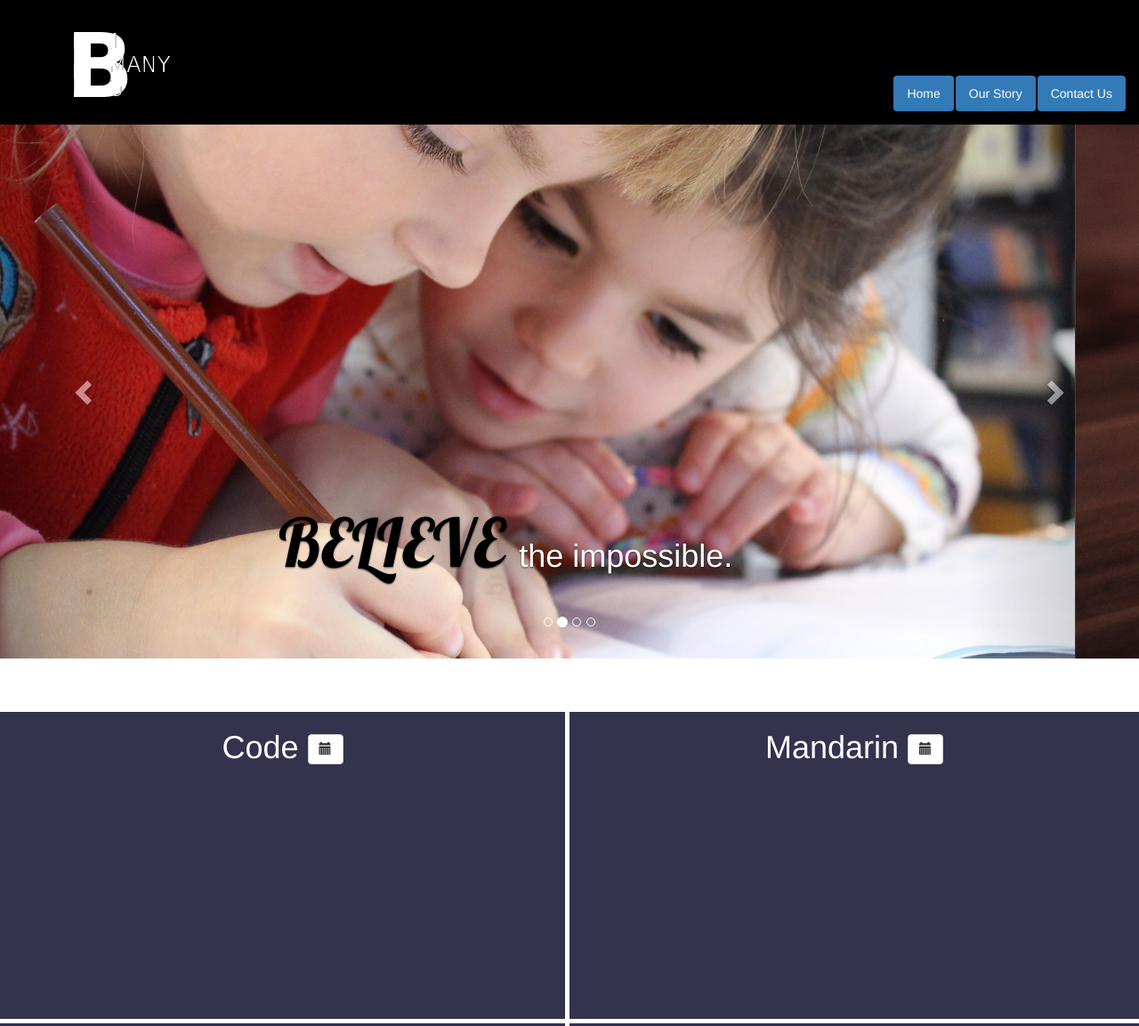
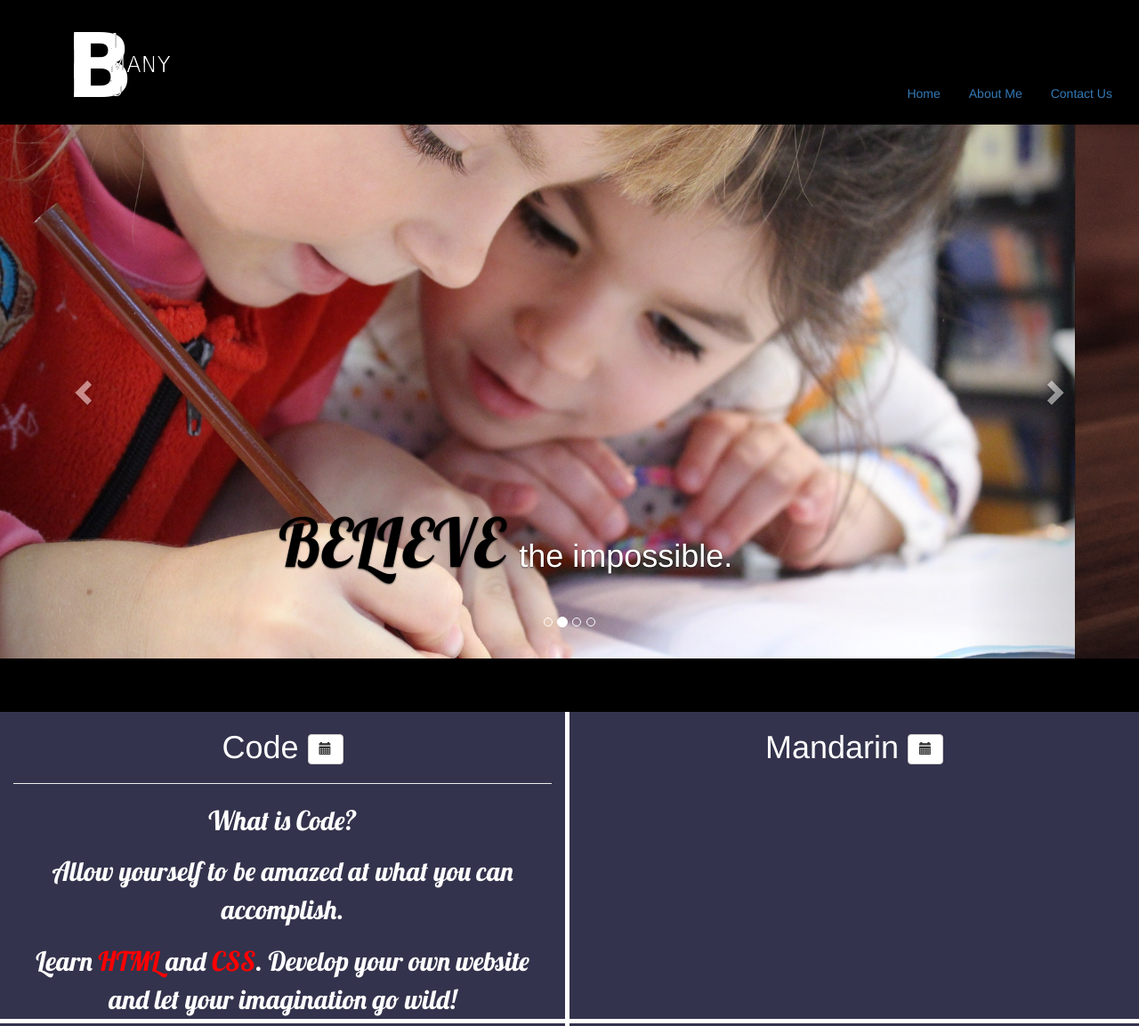
Before and after one commit to griseldaalvarez/language-for-all, a plain HTML site: page index.html in a window 1280 px wide. Shown: the top 1153 px of the page at 89% size. Drawn offline with nearby package versions, Linux system fonts and the light colour scheme; files whose address does not match are found by name; a web font is replaced by a local one.

Commit message:
added paragraph, hr, styled with lobster font, and added span with red colored words into the Code section

```diff
--- a/css/styles.css
+++ b/css/styles.css
@@ -15,9 +15,16 @@
   font-weight: 300;
 }
 
+
 #navbar{
   background-color: #000;
 }
+
+body{
+  background-color: #000;
+}
+
+
 
 /* THIS DID NOT WORK GET HELP */
 
@@ -135,6 +142,18 @@
   border-right: 5px solid #fff;
 }
 
+.break{
+  color: #000;
+}
+
+#classes p{
+  font-size: 30px;
+  margin-top: 15px;
+  font-family: 'Lobster', cursive;
+}
+
+
+
 
 
 /* beginning of language classes */
--- a/index.html
+++ b/index.html
@@ -18,6 +18,7 @@
 </head>
 <body>
 
+
   <!--beginning of navbar  -->
   <div class="container-fluid" id="navbar">
     <header class="row">
@@ -30,12 +31,13 @@
 
       <nav class="col-xs-12 col-md-10">
 			<ul class="nav nav-pills pull-right">
-				<li role="presentation" class="active one"><a href="index.html">Home</a>
-        </li>
-				<li role="presentation" class="active"><a href="ourstory.html">Our Story</a>
-        </li>
-				<li role="presentation" class="active three"><a href="contact.html">Contact Us</a>
-        </li>
+
+				<li class="toprightlinks"><a href="index.html">Home</a></li>
+
+				<li class="toprightlinks"><a href="ourstory.html">About Me</a></li>
+
+				<li class="toprightlinks"><a href="contact.html">Contact Us</a></li>
+
 			</ul>
 		</nav>
     </header>
@@ -87,6 +89,7 @@
   			<span class="sr-only">Next</span>
   		</a>
   	</div>
+
   <!-- </div> -->
   <!--end of carousel  -->
 
@@ -99,6 +102,10 @@
       <button type="button" class="btn btn-default" aria-label="Right Align">
       <span class="glyphicon glyphicon-calendar" aria-hidden="true"></span>
     </button></h1>
+    <hr class="break">
+    <p>What is Code?</p>
+    <p>Allow yourself to be amazed at what you can accomplish.</p>
+    <p>Learn <span style="color:red">HTML</span> and <span style="color:red">CSS</span>. Develop your own website and let your imagination go wild!</p>
     </div>
     <div class="col-md-6 text-center languages">
         <h1>Mandarin
```
